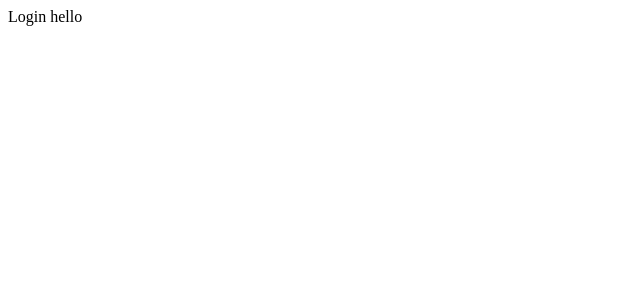
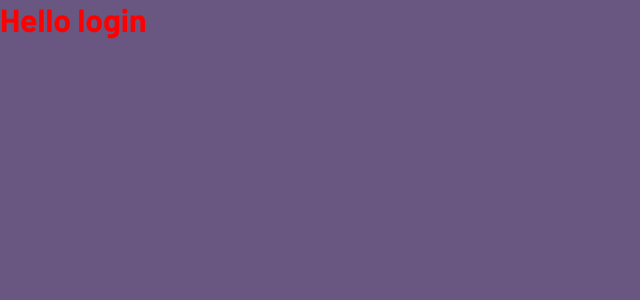
Before and after one commit to diyorbeek04/NFT-Admin-Dinamo-team, a React (Create React App) app: page / in a window 1280 px wide. Shown: the top 300 px of the page, without its empty margins (0-640 px from the left). Built offline with nearby package versions, Linux system fonts and the light colour scheme; a web font is replaced by a local one.

Commit message:
Router completed

```diff
--- a/package.json
+++ b/package.json
@@ -11,6 +11,7 @@
     "@testing-library/jest-dom": "^5.17.0",
     "@testing-library/react": "^13.4.0",
     "@testing-library/user-event": "^13.5.0",
+    "axios": "^1.6.8",
     "react": "^18.2.0",
     "react-dom": "^18.2.0",
     "react-router-dom": "^6.22.3",
--- a/src/App.js
+++ b/src/App.js
@@ -1,10 +1,11 @@
 import './App.css';
 import Login from './pages/Login';
+import RouterComponent from './routes';
 
 function App() {
   return (
     <>
-    <Login/>
+    <RouterComponent/>
     </>
   );
 }
--- a/src/components/DiscoverMoreNFT/index.jsx
+++ b/src/components/DiscoverMoreNFT/index.jsx
@@ -4,7 +4,7 @@ import styles from './style.module.css'
 function MoreNFTComponent() {
    return(
       <>
-
+      Hello
       </>
    )
 }
--- a/src/pages/Login/index.jsx
+++ b/src/pages/Login/index.jsx
@@ -1,10 +1,9 @@
 import React from "react";
-
+import './login.css'
 function Login() {
    return(
       <>
-      Login
-      hello
+      <h1 className="h1">Hello login</h1>
       </>
 
    )
--- /dev/null
+++ b/src/pages/Login/login.css
@@ -0,0 +1,3 @@
+.h1{
+    color: red;
+}
--- /dev/null
+++ b/src/routes/data.js
@@ -0,0 +1,38 @@
+import Login from "../pages/Login"
+import DashboardPages from "../pages/dashboard"
+import MoreNFTPage from "../pages/DiscoverMoreNFT"
+import TopCreatorsPage from "../pages/TopCreators"
+import ArtistPage from "../pages/artist"
+import NotFound from "../pages/notFound/index"
+export const dataRouter = [
+    {
+        id : 1,
+        path : "/",
+        element : <Login/>
+    },
+    {
+        id : 2,
+        path : "/dashboard",
+        element : <DashboardPages/>
+    },
+    {
+        id : 3,
+        path : "/moreNFT",
+        element : <MoreNFTPage/>
+    },
+    {
+        id : 4,
+        path : "/topcreators",
+        element : <TopCreatorsPage/>
+    },
+    {
+        id : 5,
+        path : "/artist",
+        element : <ArtistPage/>
+    },
+    {
+        id : 6,
+        path : "/*",
+        element : <NotFound/>
+    }
+]
--- a/src/routes/index.jsx
+++ b/src/routes/index.jsx
@@ -1,23 +1,12 @@
-import React from "react";
-import { Route, Routes } from "react-router-dom";
-import NotFound from "../pages/notFound";
-import DashboardPages from "../pages/dashboard";
-import MoreNFTPage from "../pages/DiscoverMoreNFT";
-import TopCreatorsPage from "../pages/TopCreators";
-import Login from "../pages/Login";
-import ArtistPage from "../pages/artist";
-
-function RouteComponent() {
+import { Route, Routes } from "react-router-dom"
+import { dataRouter } from "./data"
+function RouterComponent() {
    return(
       <Routes>
-         <Route path="/*" element={<NotFound />}  />
-         <Route path="/dashboard" element={<DashboardPages />}  />
-         <Route path="/morenft" element={<MoreNFTPage />}  />
-         <Route path="/topcreators" element={<TopCreatorsPage />}  />
-         <Route path="/artist" element={<ArtistPage />}  />
-         <Route path="/" element={<Login />}  />
+         {dataRouter.map((elem, index) =>
+            <Route key={index} path={elem.path} element={elem.element} />
+         )}
       </Routes>
    )
 }
-
-export default RouteComponent
+export default RouterComponent
```
Also changed, not shown: 1 other file (tests, documents, lock files or other folders).
